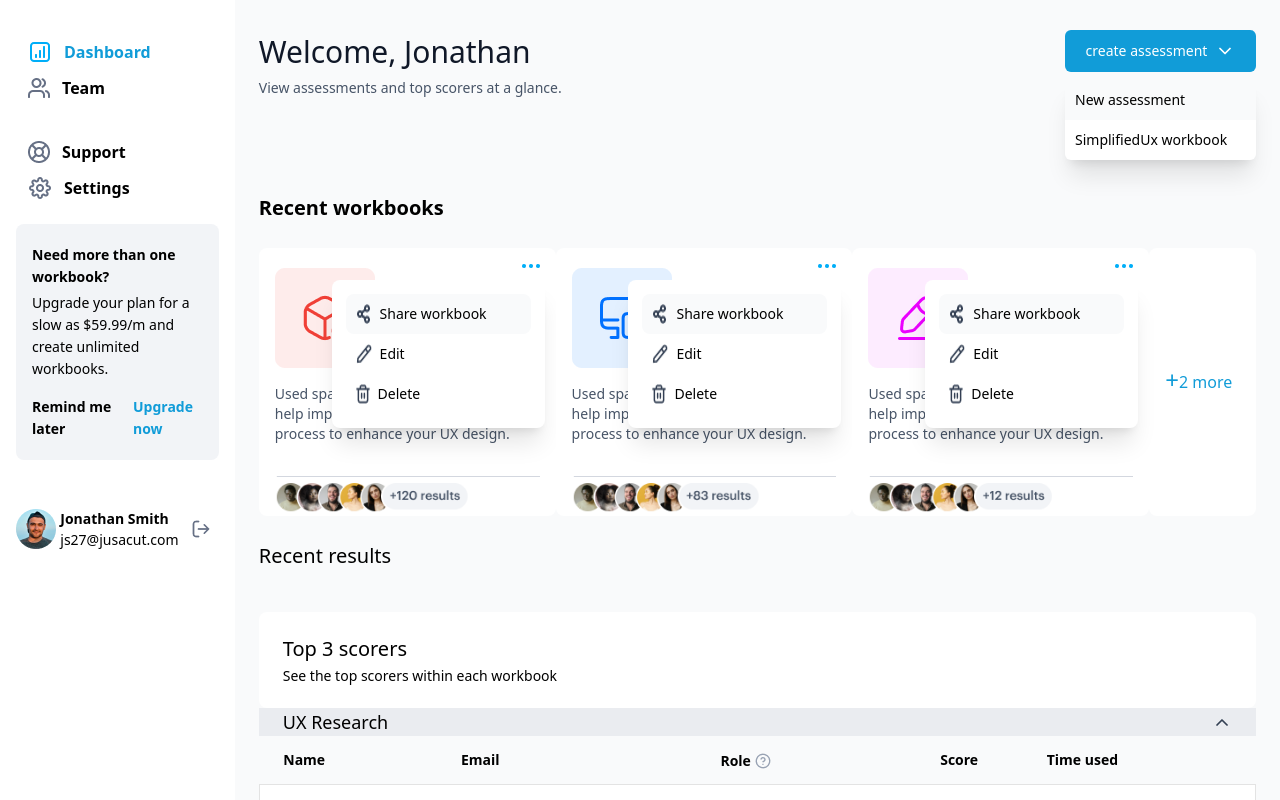
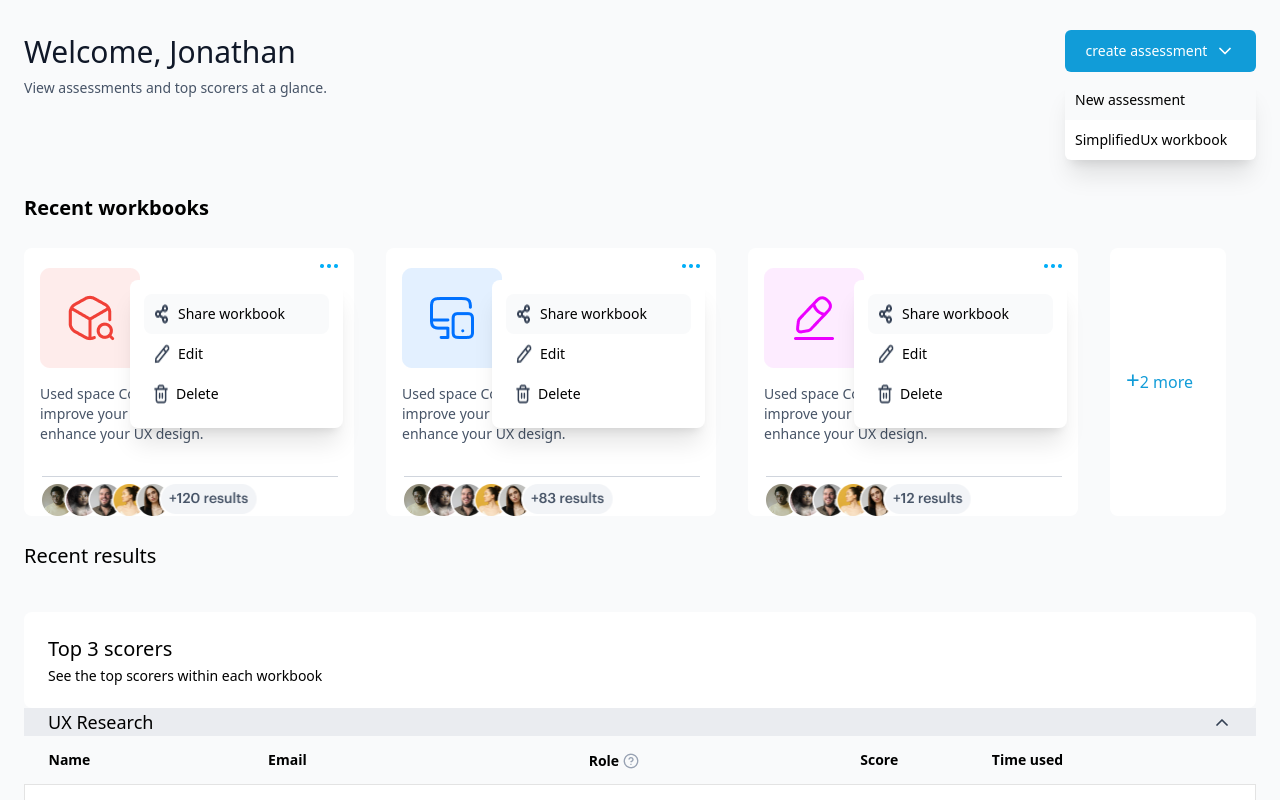
Before and after one commit to Enzyme-developer/Vue-Task, a Vue app: page / in a window 1280 px wide. Built offline with nearby package versions, Linux system fonts and the light colour scheme.

Commit message:
first commit

```diff
--- a/src/App.vue
+++ b/src/App.vue
@@ -14,18 +14,19 @@ export default {
     User,
     Table
 },
-  data() {
-    return {
-
+data() {
+        return {
+            nav: false
+        }
     }
-  }
 }
 </script>
 
 <template>
-  <div class="flex overflow-scroll">
+  <div class="flex overflow-scroll relative no-scrollbar">
+    <img src='./assets/hamburger.png'  @click="nav = !nav" class='absolute md:hidden right-4 top-4 '/>
     <!-- sidebar -->
-    <div class=" hidden md:flex flex-col h-[100vh]  w-[290px] max-h-[100vh] overflow-auto no-scrollbar">
+    <div v-if="nav" class="absolute md:flex md:relative z-20 bg-[#fff] flex-col h-[100vh]  w-[290px] max-h-[100vh] overflow-auto no-scrollbar">
       <div class="px-7 mt-[40px]">
         <div class="flex mb-3 items-center">
           <img src="./assets/bar-chart-square-02.png" class="mr-3" alt='icon'/>
@@ -44,6 +45,7 @@ export default {
           <img src="./assets/settings-01.png" class="mr-3" alt='icon'/>
           <p class="font-semibold text-base leading-6">Settings</p>
         </div>
+
       </div>
 
       <div class="w-full flex px-4">
@@ -52,7 +54,10 @@ export default {
       <div class="w-full flex px-4">
         <User />
       </div>
+
+
     </div>
+    <div v-else></div>
 
     <!-- main -->
     <div class="w-full bg-[#F9FAFB] h-[100vh] px-6 overflow-auto no-scrollbar">
--- a/src/components/Card.vue
+++ b/src/components/Card.vue
@@ -1,7 +1,7 @@
 <template>
     <div class="mt-8 overflow-scroll no-scrollbar">
         <h1 class="font-semibold text-xl leading-8 mb-6">Recent workbooks</h1>
-        <div class="no-scrollbar flex flex-wrap md:flex-nowrap overflow-scroll items-center space-x-0 space-y-4 md:space-y-0 ">
+        <div class="no-scrollbar flex flex-wrap md:flex-nowrap overflow-scroll items-center space-x-0 space-y-4 md:space-y-0 md:space-x-8">
         <div class="flex flex-col p-4 w-full md:w-[330px] h-[268px] rounded-lg bg-[#ffffff] relative">
             <img @click="show = !show" src="../assets/hamburger.png" alt='toggle' class="flex self-end" />
             <div class="flex items-center">
--- a/src/components/Table.vue
+++ b/src/components/Table.vue
@@ -1,5 +1,5 @@
 <template>
-    <div class=" no-scrollbar">
+    <div class="no-scrollbar">
         <h1 class="mt-6 mb-10 font-medium text-xl leading-8">Recent results</h1>
 
         <div class="bg-[#fff] px-6 py-[21px] rounded-lg">
```
